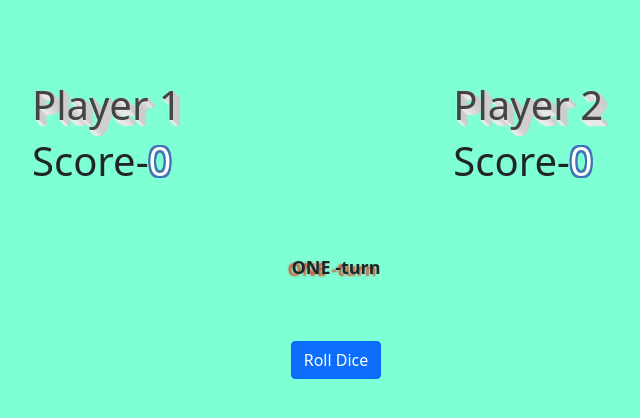
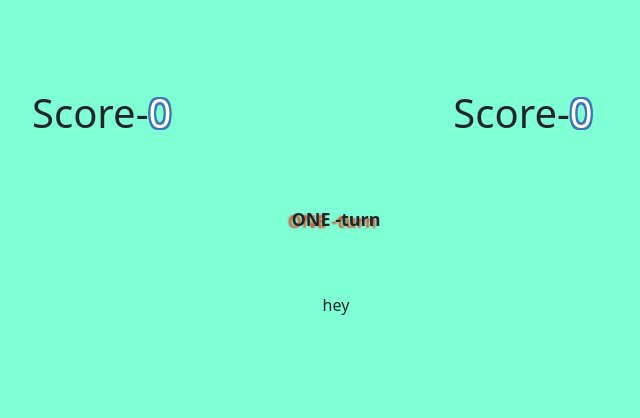
Before and after one commit to nagacharankumarreddy/dice-game, a React (Create React App) app: page /game in a window 1280 px wide. Shown: the top 418 px of the page, without its empty margins (304-944 px from the left). Built offline with nearby package versions, Linux system fonts and the light colour scheme.

Commit message:
routing bug fixed

```diff
--- a/package.json
+++ b/package.json
@@ -14,7 +14,7 @@
     "react-dom": "^18.1.0",
     "react-redux": "^8.0.1",
     "react-router": "^5.2.1",
-    "react-router-dom": "^5.2.0",
+    "react-router-dom": "^6.3.0",
     "react-scripts": "5.0.1",
     "redux": "^4.2.0",
     "web-vitals": "^2.1.4"
--- a/src/App.js
+++ b/src/App.js
@@ -1,10 +1,5 @@
 import "./App.css";
-import {
-  BrowserRouter as Router,
-  Switch,
-  Route,
-  withRouter,
-} from "react-router-dom";
+import { BrowserRouter as Router, Routes, Route } from "react-router-dom";
 
 import Home from "./home";
 import Game from "./game";
@@ -12,10 +7,10 @@ import Game from "./game";
 function App() {
   return (
     <Router>
-      <Switch>
-        <Route path="/" exact component={Home} />
-        <Route path="/game" exact component={Game} />
-      </Switch>
+      <Routes>
+        <Route path="/" exact element={<Home />} />
+        <Route path="/game" exact element={<Game />} />
+      </Routes>
     </Router>
   );
 }
--- a/src/game.jsx
+++ b/src/game.jsx
@@ -3,11 +3,10 @@ import { useState } from "react";
 import { actionTypes } from "./redux/constants/action-types";
 import { setOneScore, setTwoScore } from "./redux/actions/playerActions";
 import { useDispatch, useSelector } from "react-redux";
-import { withRouter } from "react-router-dom";
 import "./Styles/game.css";
 const Game = () => {
   const dispatch = useDispatch();
-  var names = useSelector((state) => state.getPlayersDataReducer);
+  var homepageData = useSelector((state) => state.getPlayersDataReducer);
   var scores = useSelector((state) => state.rollReducer);
   function handleScores() {
     let player = playerScores.oneturn ? 1 : 2;
@@ -41,7 +40,7 @@ const Game = () => {
       <div className="home">
         <div className="row" style={{ marginTop: "10%", marginBottom: "10%" }}>
           <div className="col-md-4">
-            <h1 className="players">Player 1</h1>
+            <h1 className="players">{homepageData.player1}</h1>
             <h1>
               Score-<span className="score">{scores.player1}</span>
             </h1>
@@ -49,7 +48,7 @@ const Game = () => {
           <div className="col-md-4"></div>
           <div className="col-md-4">
             <div className="form-outline">
-              <h1 className="players">Player 2</h1>
+              <h1 className="players">{homepageData.player2}</h1>
               <h1>
                 Score-<span className="score">{scores.player2}</span>
               </h1>
@@ -70,9 +69,14 @@ const Game = () => {
           style={{ textAlign: "center", marginTop: "10%" }}
         >
           <div className="col">
-            <button className="btn btn-primary w-15 " onClick={handleScores}>
-              Roll Dice
-            </button>
+            {homepageData.target >= scores.player1 ||
+            homepageData.target >= scores.player2 ? (
+              <button className="btn btn-primary w-15 " onClick={handleScores}>
+                Roll Dice
+              </button>
+            ) : (
+              "hey"
+            )}
           </div>
         </div>
       </div>
@@ -80,4 +84,4 @@ const Game = () => {
   );
 };
 
-export default withRouter(Game);
+export default Game;
--- a/src/home.jsx
+++ b/src/home.jsx
@@ -4,7 +4,6 @@ import { Link } from "react-router-dom";
 import shake from "./assets/start.gif";
 import { getPlayersDetails } from "./redux/actions/playerActions";
 import { useDispatch } from "react-redux";
-import { withRouter } from "react-router-dom";
 
 function Home() {
   const dispatch = useDispatch();
@@ -95,4 +94,4 @@ function Home() {
   );
 }
 
-export default withRouter(Home);
+export default Home;
--- a/src/redux/reducers/getPlayersDataReducer.js
+++ b/src/redux/reducers/getPlayersDataReducer.js
@@ -1,7 +1,6 @@
 import { actionTypes } from "../constants/action-types";
 const initState = {};
 export const getPlayersDataReducer = (state = initState, action) => {
-  console.log(action, action.payload);
   const value = action.payload;
   return {
     ...state,
```
Also changed, not shown: 1 other file (tests, documents, lock files or other folders).
